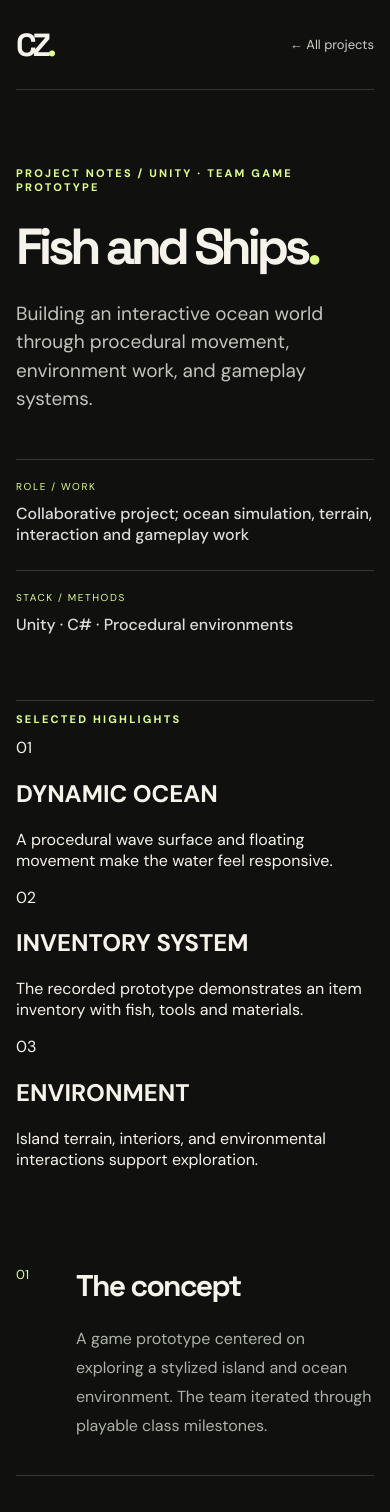
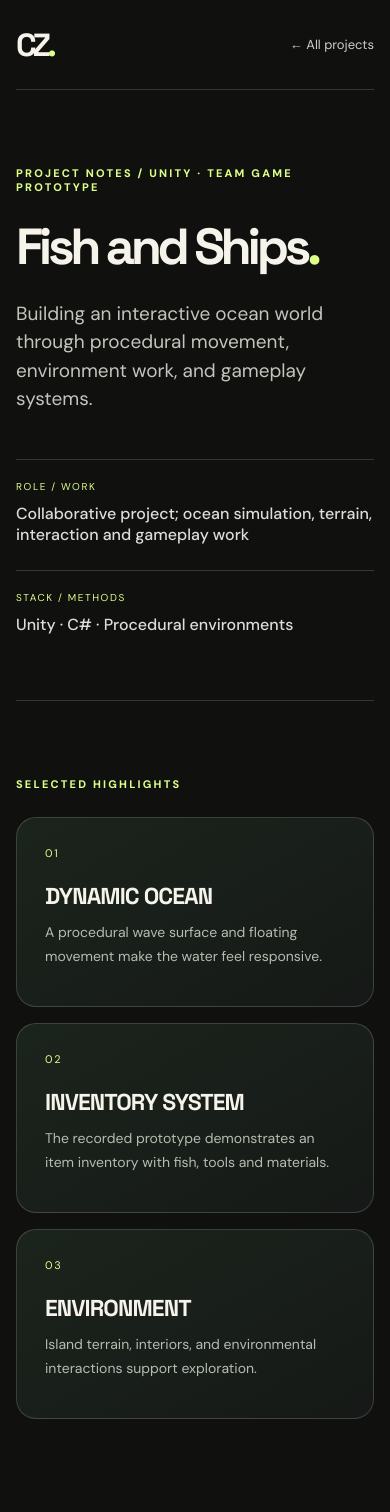
Before and after one commit to skrgulang/congyuzhao-portfolio, a Next.js app: page /projects/fish-and-ships in a window 390 px wide. Shown: the top 1512 px of the page. Built offline with nearby package versions, Linux system fonts and the light colour scheme.

Commit message:
Add responsive detail layouts to project case studies

```diff
--- a/app/globals.css
+++ b/app/globals.css
@@ -69,3 +69,12 @@
 .caseDemo>p:not(.newEyebrow){color:#b4bcb0;line-height:1.7}.caseDemo .btnSolid{display:inline-flex;margin-top:30px}
 .caseFooter{display:flex;justify-content:space-between;gap:20px;border-top:1px solid var(--line);padding:40px 0 70px}
 @media(max-width:650px){.caseHero{padding:65px 0}.caseHero h1{font-size:clamp(50px,13vw,85px)}.caseMeta{grid-template-columns:1fr;gap:25px;margin-top:45px}.caseBody article{grid-template-columns:45px 1fr;gap:15px;padding:35px 0}.caseBody p{font-size:16px}.caseDemo{padding:28px;margin-bottom:65px}.caseFooter{flex-wrap:wrap}}
+
+/* Project-specific context and responsive editorial highlights */
+.caseHighlights{padding:65px 0 30px}
+.caseHighlightGrid{display:grid;grid-template-columns:repeat(3,minmax(0,1fr));gap:16px;margin-top:26px}
+.caseHighlightGrid article{min-height:260px;display:flex;flex-direction:column;align-items:flex-start;padding:28px;border:1px solid var(--line);border-radius:20px;background:linear-gradient(150deg,#1b241c,#161917)}
+.caseHighlightGrid article>span{color:var(--lime);font-size:11px;letter-spacing:.16em}
+.caseHighlightGrid h2{font:700 clamp(23px,2.5vw,38px)/1.1 'Space Grotesk',sans-serif;letter-spacing:-.04em;margin:50px 0 12px}
+.caseHighlightGrid p{color:#b3bdb0;font-size:14px;line-height:1.7;margin:0}
+@media(max-width:850px){.caseHighlightGrid{grid-template-columns:1fr}.caseHighlightGrid article{min-height:190px}.caseHighlightGrid h2{margin-top:24px}}
```
